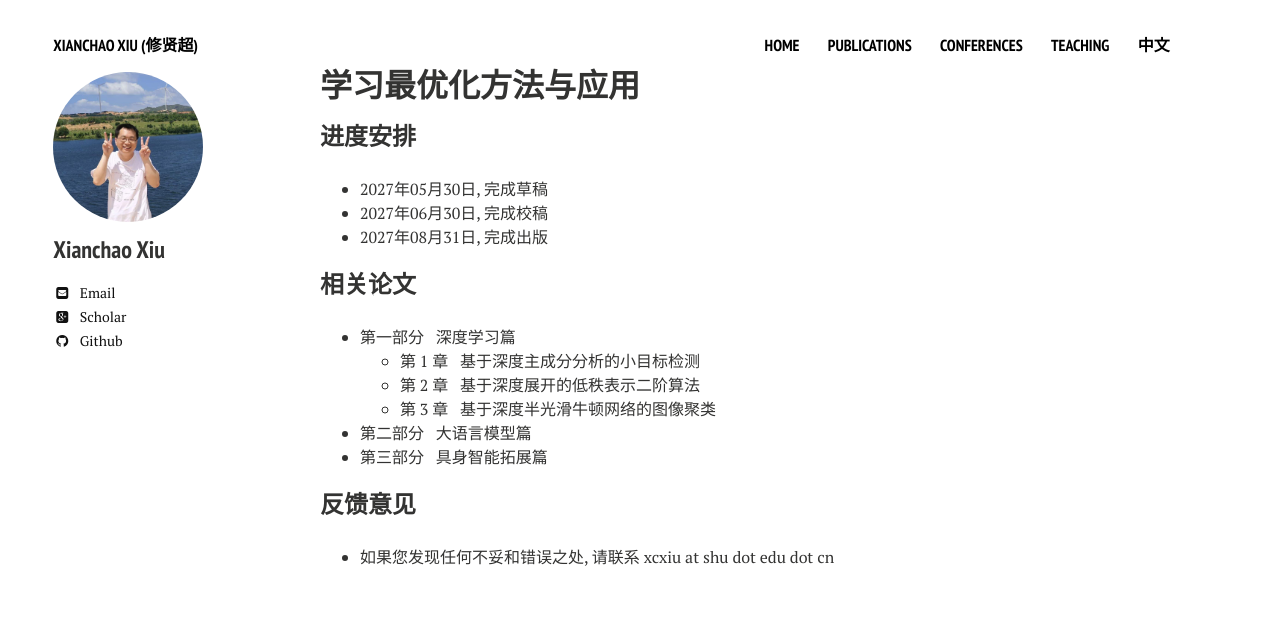
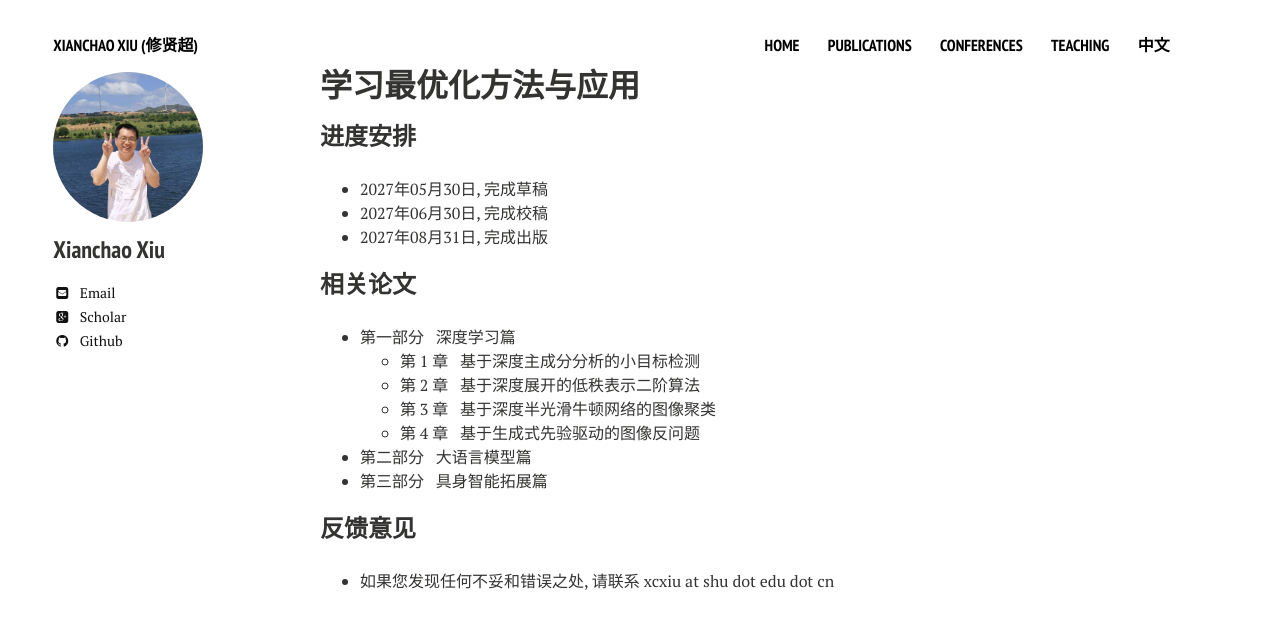
Before and after one commit to xianchaoxiu/xianchaoxiu.github.io, a Jekyll site: the page built from chinese/books/L2O/index.md, in a window 1280 px wide. Shown: the top 629 px of the page. Built offline with Jekyll 4.4.1, drawn with Linux system fonts in a browser that asks for light colours; nearby versions of some CDN libraries.

Commit message:
Update index.md

```diff
--- a/chinese/books/L2O/index.md
+++ b/chinese/books/L2O/index.md
@@ -11,15 +11,15 @@ share: false
 * 2027年08月31日, 完成出版<br>
 
 
-
-
 ### 相关论文
 * 第一部分 &nbsp;  深度学习篇 <br>
   * 第 1 章 &nbsp;  基于深度主成分分析的小目标检测 <br>
   * 第 2 章 &nbsp;  基于深度展开的低秩表示二阶算法 <br>
   * 第 3 章 &nbsp;  基于深度半光滑牛顿网络的图像聚类 <br>
+  * 第 4 章 &nbsp;  基于生成式先验驱动的图像反问题 <br>
 * 第二部分 &nbsp;  大语言模型篇 <br>
 * 第三部分 &nbsp;  具身智能拓展篇 <br>
 
+
 ### 反馈意见
 * 如果您发现任何不妥和错误之处, 请联系 xcxiu at shu dot edu dot cn
```
